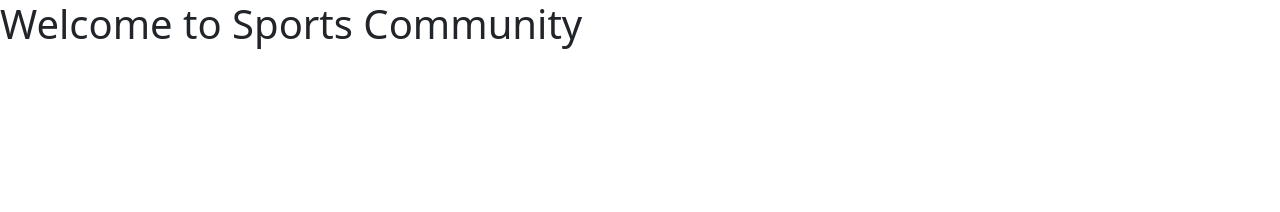
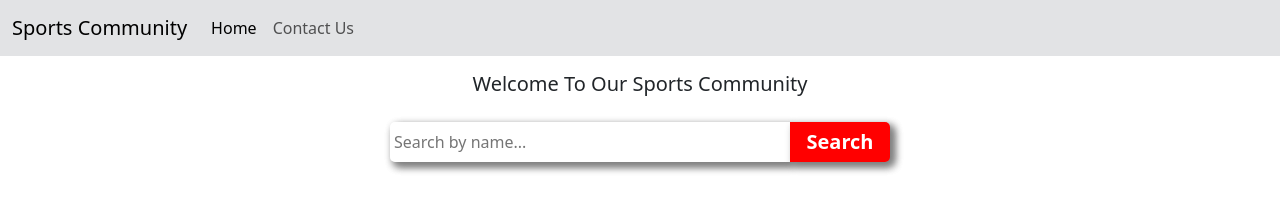
Before and after one commit to anupamahalder/Simple-Sports-Community-JavaScript, a plain HTML site: page index.html in a window 1280 px wide. Drawn offline with nearby package versions, Linux system fonts and the light colour scheme.

Commit message:
added search field to get the name

```diff
--- a/index.html
+++ b/index.html
@@ -7,10 +7,32 @@
     <link rel="stylesheet" href="style.css">
     <link rel="stylesheet" href="https://cdn.jsdelivr.net/npm/bootstrap@5.3.3/dist/css/bootstrap.min.css">
 </head>
-<body>
-    <h1>Welcome to Sports Community</h1>
-    <div class="search-container">
-
+<body class="bg-pink">
+    <!-- navbar  -->
+    <nav class="navbar navbar-expand-lg bg-secondary-subtle bg-body text-light">
+        <div class="container-fluid">
+          <a class="navbar-brand" href="#">Sports Community</a>
+          <button class="navbar-toggler" type="button" data-bs-toggle="collapse" data-bs-target="#navbarNav" aria-controls="navbarNav" aria-expanded="false" aria-label="Toggle navigation">
+            <span class="navbar-toggler-icon"></span>
+          </button>
+          <div class="collapse navbar-collapse" id="navbarNav">
+            <ul class="navbar-nav">
+              <li class="nav-item">
+                <a class="nav-link active" aria-current="page" href="#">Home</a>
+              </li>
+              <li class="nav-item">
+                <a class="nav-link" href="#">Contact Us</a>
+              </li>
+            </ul>
+          </div>
+        </div>
+      </nav>
+    <!-- title  -->
+    <h1 class="p-3 text-center fs-5">Welcome To Our Sports Community</h1>
+    <!-- search  -->
+    <div class="search-container ">
+        <input class="search-input" id="search-input" type="text" onkeydown="event.key === 'Enter' && handleSearch()" placeholder="Search by name...">
+        <button onclick="handleSearch()" class="search-btn fs-5">Search</button>
     </div>
 
     <script src="app.js"></script>
--- a/style.css
+++ b/style.css
@@ -0,0 +1,31 @@
+.search-container{
+    display: flex;
+    justify-content: space-between;
+    box-shadow: 4px 4px 8px gray;
+    width: 500px;
+    margin: 10px auto;
+    border-radius: 5px;
+}
+.search-input{
+    box-shadow: 4px 4px 8px gray;
+    width: 400px;
+    border: none;
+    padding: 4px;
+    inline-size: 400px;
+    border-top-left-radius: 5px;
+    border-bottom-left-radius: 5px;
+}
+.search-btn{
+    padding: 5px 10px;
+    border: none;
+    background-color: red;
+    width: 100px;
+    color: white;
+    font-weight: bold;
+    border-top-right-radius: 5px;
+    border-bottom-right-radius: 5px;
+    box-shadow: 4px 4px 8px gray;
+}
+.search-btn:hover{
+    background-color: brown;
+}
```
